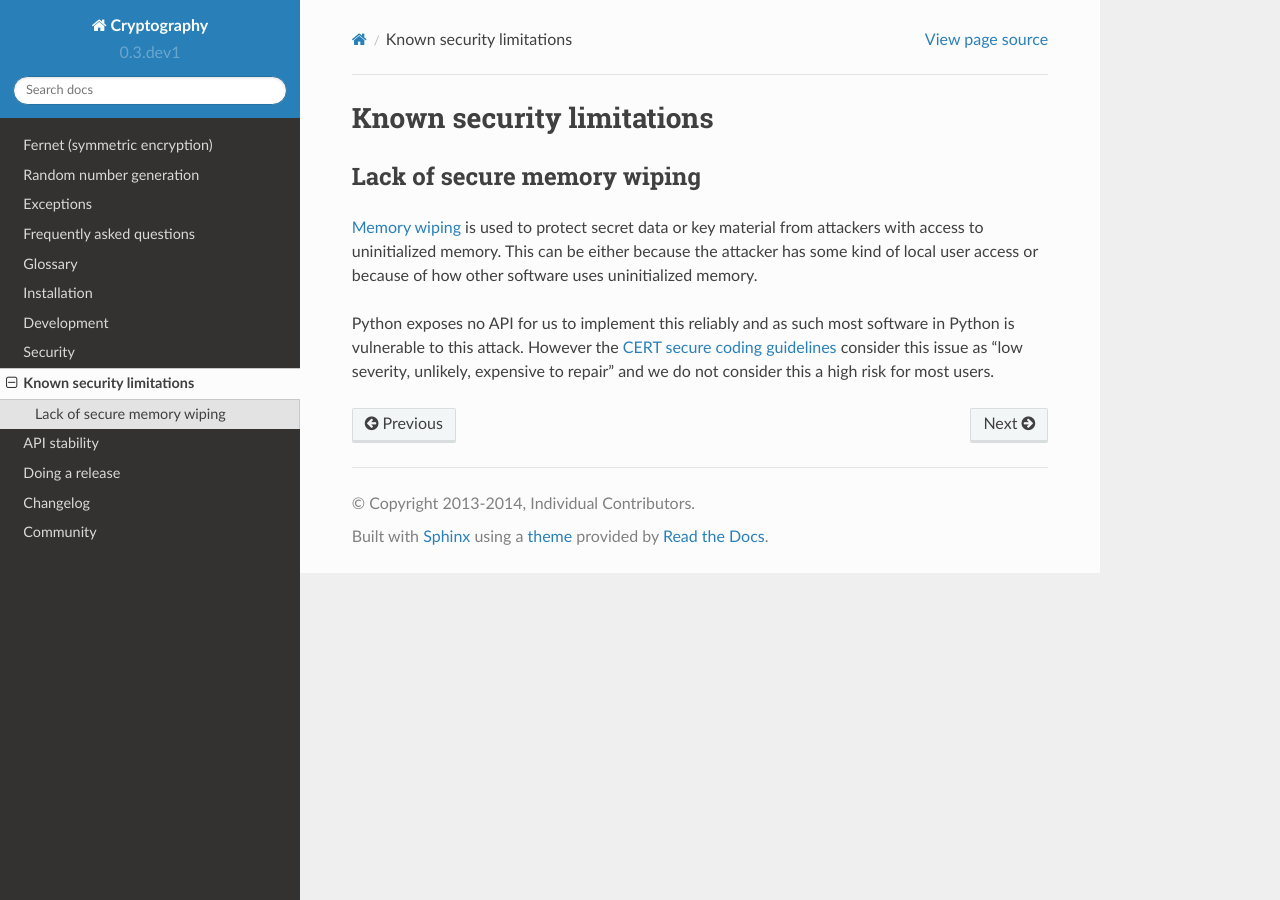
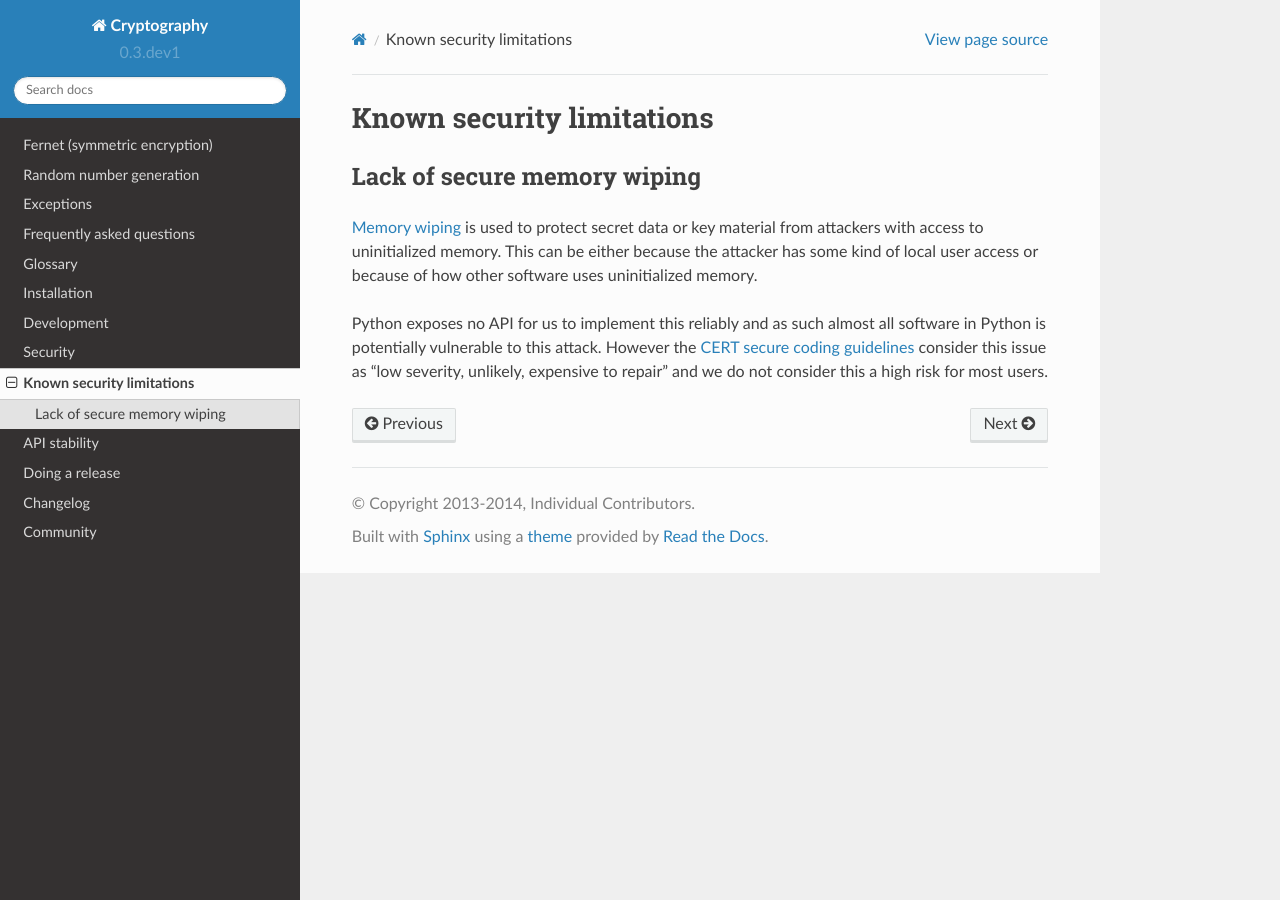
Before and after one commit to WebKing0121/cryptography, a Sphinx documentation site: the page built from docs/limitations.rst, in a window 1280 px wide. Built offline with Sphinx 7.4.7 and the Read the Docs theme 2.0.0, drawn with Linux system fonts in a browser that asks for light colours; pages that are not in the unit, such as notebooks, are missing from menus.

Commit message:
"potentially vulnerable"

```diff
--- a/docs/limitations.rst
+++ b/docs/limitations.rst
@@ -9,8 +9,8 @@ with access to uninitialized memory. This can be either because the attacker
 has some kind of local user access or because of how other software uses
 uninitialized memory.
 
-Python exposes no API for us to implement this reliably and as such most
-software in Python is vulnerable to this attack. However the
+Python exposes no API for us to implement this reliably and as such almost all
+software in Python is potentially vulnerable to this attack. However the
 `CERT secure coding guidelines`_ consider this issue as "low severity,
 unlikely, expensive to repair" and we do not consider this a high risk for most
 users.
```
